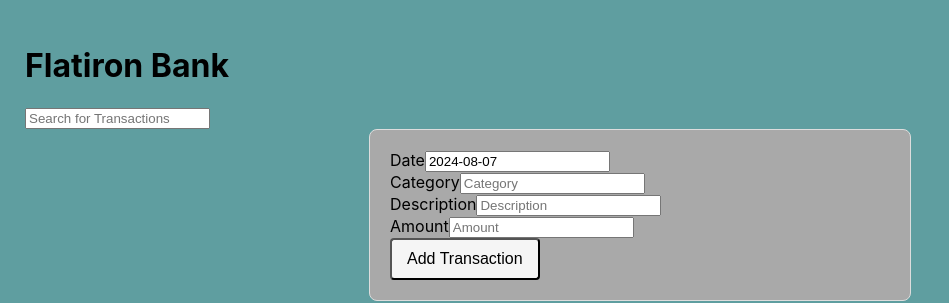
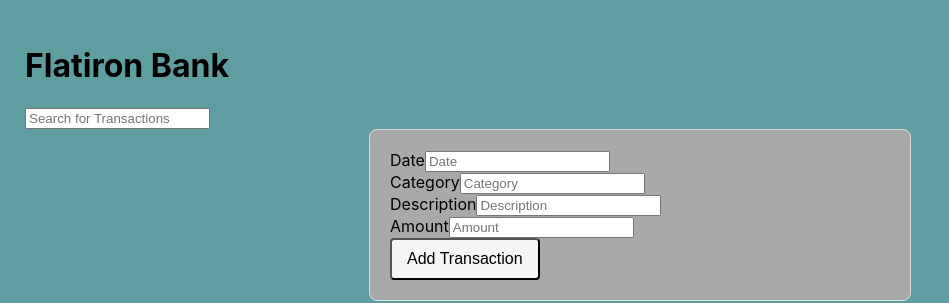
Before and after one commit to KevinGitari/Bank-Flatiron, a React (Create React App) app: page / in a window 1280 px wide. Shown: the top 303 px of the page, without its empty margins (0-949 px from the left). Built offline with nearby package versions, Linux system fonts and the light colour scheme; data requests are answered from the project's data file.

Commit message:
Update TransactionForm.js

```diff
--- a/src/components/TransactionForm.js
+++ b/src/components/TransactionForm.js
@@ -6,7 +6,7 @@
     const [description, setDescription] = useState("");
     const [category, setCategory] = useState("");
     const [amount, setAmount] = useState("");
-    const [date, setDate] = useState("2024-08-07");
+    const [date, setDate] = useState("");
 
     // Handle form submission
     const handleSubmit = (e) => {
```
